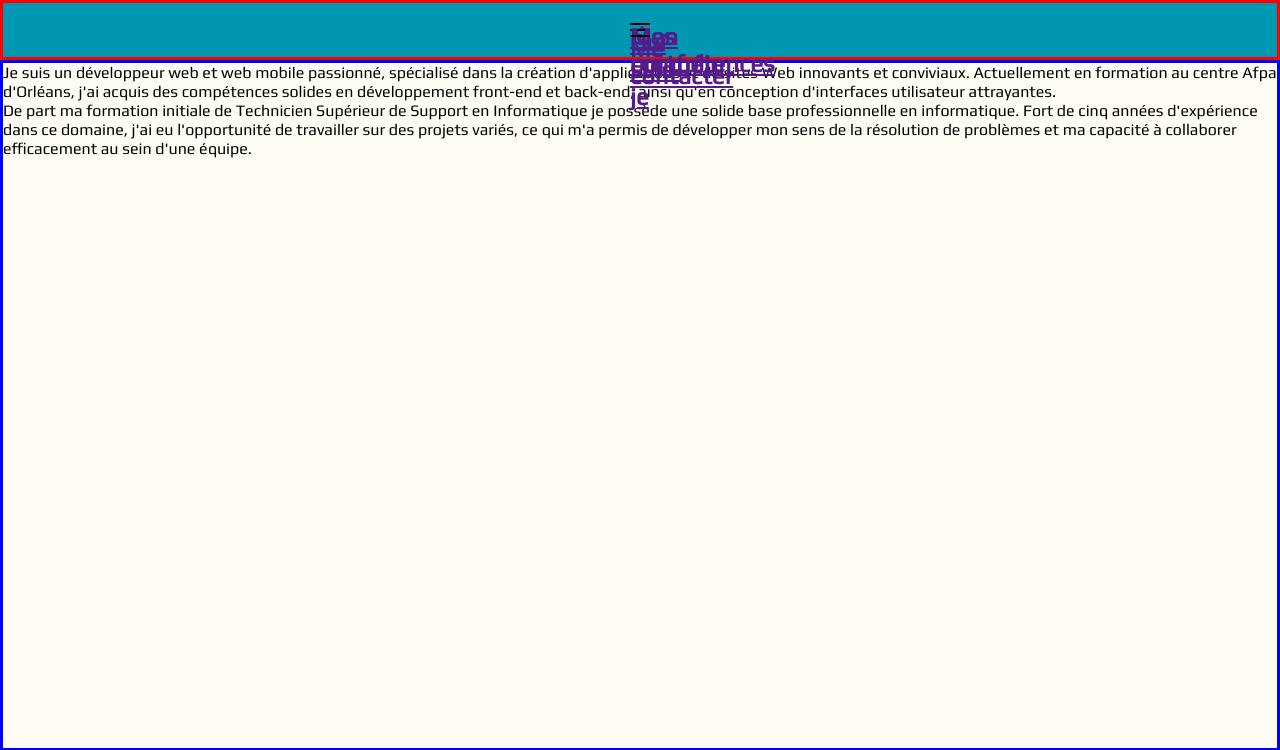
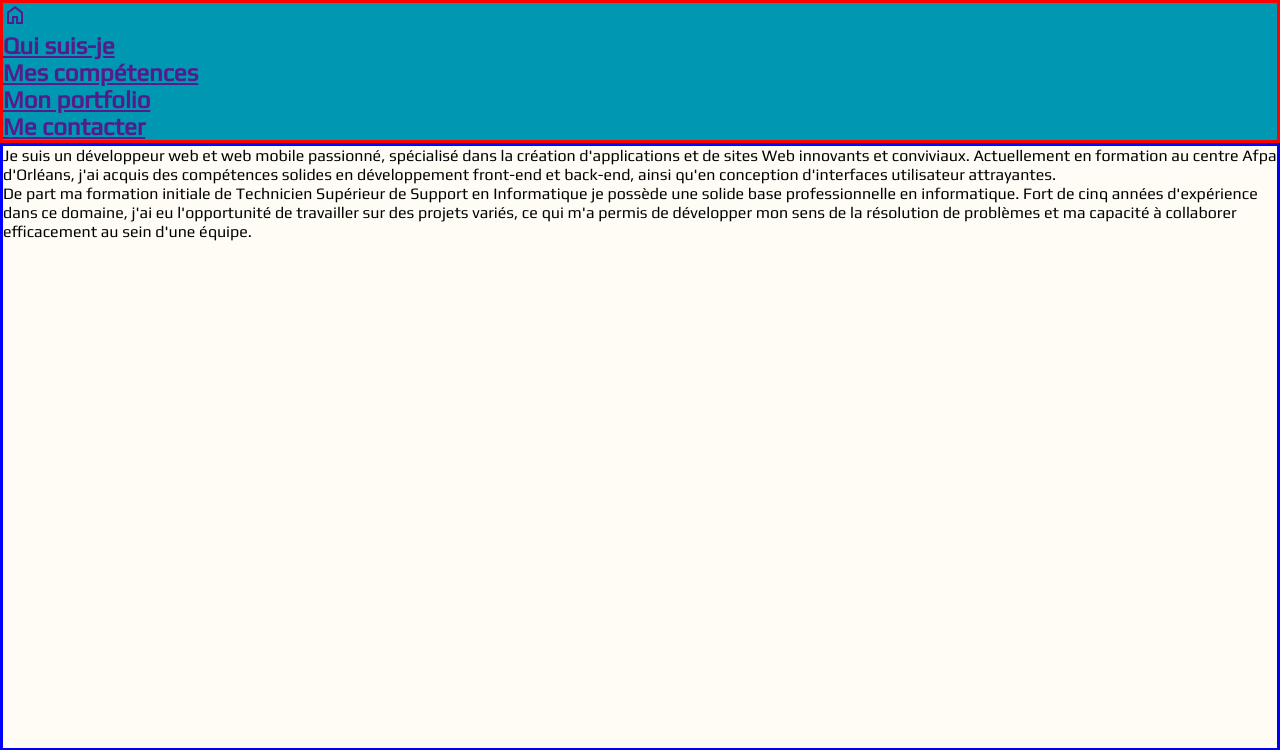
Before and after one commit to Ashkade/CV_PHP, a PHP site: page / in a window 1280 px wide. Shown: the top 750 px of the page. Run offline with PHP 8.4, Linux system fonts and the light colour scheme; some web fonts are replaced.

Commit message:
modification header

```diff
--- a/Header/header.php
+++ b/Header/header.php
@@ -1,15 +1,13 @@
 <header>
 
 <nav>
-    <div class="menu-icon">
 
-        <h1><a href=""><span class="material-symbols-outlined">home</span></a></h1>
-        <h1><a href="">Qui suis-je</a></h1>
-        <h1><a href="">Mes compétences</a></h1>
-        <h1><a href="">Mon portfolio</a></h1>
-        <h1><a href="">Me contacter</a></h1>
+    <h1><a href=""><span class="material-symbols-outlined">home</span></a></h1>
+    <h1><a href="">Qui suis-je</a></h1>
+    <h1><a href="">Mes compétences</a></h1>
+    <h1><a href="">Mon portfolio</a></h1>
+    <h1><a href="">Me contacter</a></h1>
 
-    </div>
 </nav>
 
 </header>
--- a/Style/style.css
+++ b/Style/style.css
@@ -23,6 +23,12 @@ header{
     background-color: RGB(0, 151, 178);
 }
 
+nav div{
+  display: flex;
+  flex-direction: row;
+  justify-content: space-evenly;
+}
+
 main{
     border: blue solid;
     background-color: RGB(255, 252, 246);
@@ -43,50 +49,3 @@ footer{
   'GRAD' 0,
   'opsz' 24
 }
-.menu-icon {
-    margin  : 20px auto;
-    width   : 20px;
-    height  : 14px;
-    cursor  : pointer;
-    position: relative;
-  }
-
-  .menu-icon h1 {
-    background-color: black;
-    height          : 2px;
-    position        : absolute;
-    width           : 100%;
-    left            : 0;
-    transition      : all 0.3s ease;
-    border-radius   : 10px;
-  }
-
-  .menu-icon h1:first-child {
-    top: 0;
-  }
-
-  .menu-icon h1:nth-child(2) {
-    top: 6px;
-  }
-
-  .menu-icon h1:last-child {
-    top: 12px;
-  }
-
-  .menu-icon:hover h1:nth-child(2) {
-    opacity: 0;
-  }
-
-  .menu-icon:hover h1:first-child,
-  .menu-icon:hover h1:last-child {
-    top             : 6px;
-    background-color: red;
-  }
-
-  .menu-icon:hover h1:first-child {
-    transform: rotate(45deg);
-  }
-
-  .menu-icon:hover h1:last-child {
-    transform: rotate(-45deg);
-  }
--- a/index.php
+++ b/index.php
@@ -5,6 +5,7 @@
     <meta name="viewport" content="width=device-width, initial-scale=1.0">
     <link rel="stylesheet" href="https://fonts.googleapis.com/css2?family=Material+Symbols+Outlined:opsz,wght,FILL,GRAD@20..48,100..700,0..1,-50..200" />
     <link href="Style/style.css" rel="stylesheet">
+    <link href="Style/bgmenu.scss" rel="stylesheet">
     <title>CV Laïd BETARI</title>
 </head>
 <body>
@@ -15,5 +16,6 @@
         include_once("Footer/footer.php");
     ?>
 
+    <script src="Script/menu_burger.js"></script>
 </body>
 </html>
```
